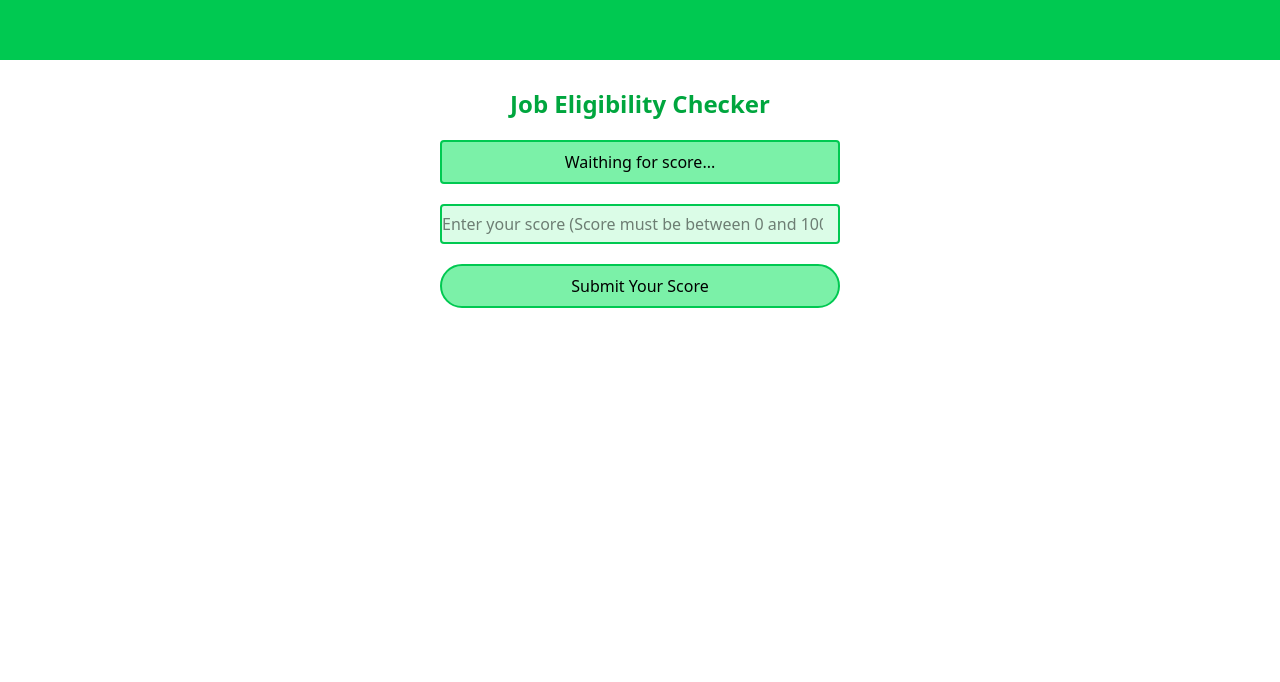
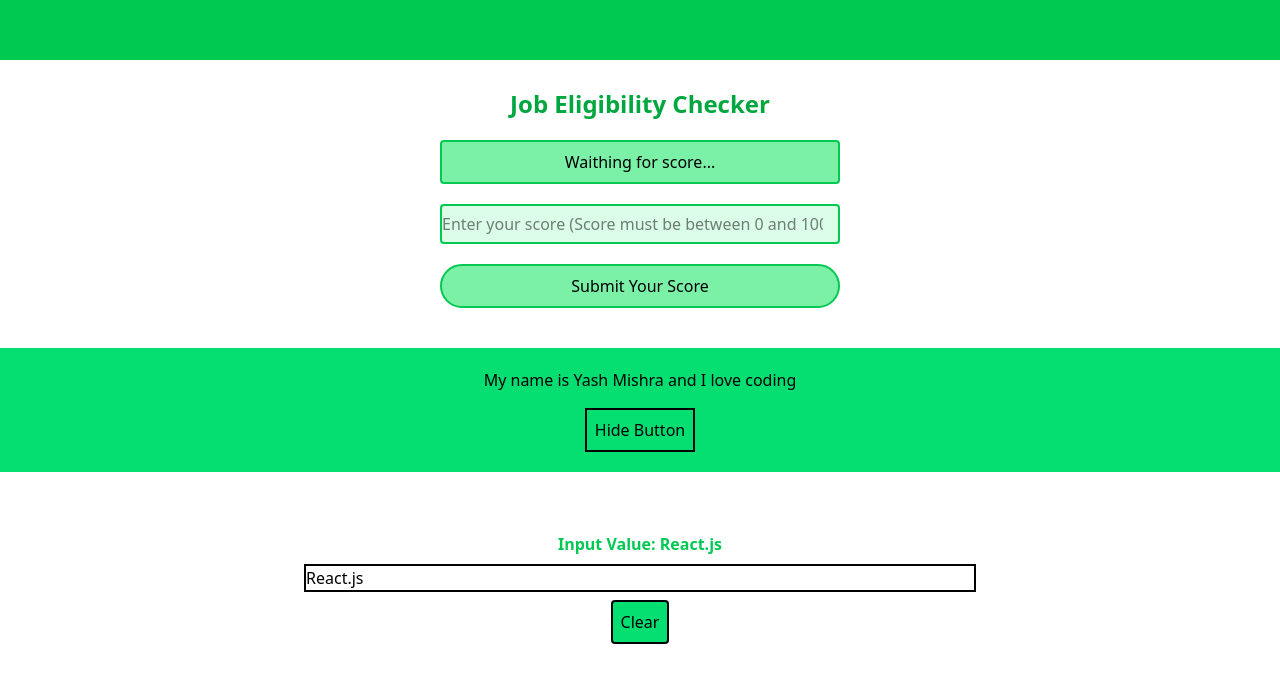
Before and after one commit to YashMishra0101/Interview-Preparation, a React (Vite) app in the folder react-section/react-practice-vite/: page / in a window 1280 px wide. Shown: the part 1540-2222 px from the top of the page. Before the commit the page ends 1904 px from the top, so only its background shows below. Built offline with nearby package versions, Linux system fonts and the light colour scheme.

Commit message:
Working on React

```diff
--- a/react-section/react-practice-vite/src/App.jsx
+++ b/react-section/react-practice-vite/src/App.jsx
@@ -2,6 +2,8 @@ import "./App.css";
 import Counter from "./Counter";
 import DevelopersInfo from "./DevelopersInfo";
 import RoleAssign from "./RoleAssign";
+import {Hide} from "./Hide"
+import { TakeInputValue } from "./TakeInputValue";
 
 function App() {
   return (
@@ -10,6 +12,8 @@ function App() {
         <Counter />
         <DevelopersInfo />
         <RoleAssign />
+        <Hide/>
+        <TakeInputValue/>
       </div>
     </>
   );
--- /dev/null
+++ b/react-section/react-practice-vite/src/Hide.jsx
@@ -0,0 +1,20 @@
+import { useState } from "react";
+
+export const Hide = () => {
+  const [hide, sethide] = useState(true);
+  return (
+    <>
+      <div className="flex justify-center items-center flex-col mt-10 bg-green-400 py-5">
+        <span className="mb-4">
+          {hide ? <p>My name is Yash Mishra and I love coding</p> : "🙈"}
+        </span>
+        <button
+          className="border-2 p-2 cursor-pointer"
+          onClick={() => sethide(!hide)}
+        >
+          Hide Button
+        </button>
+      </div>
+    </>
+  );
+};
--- /dev/null
+++ b/react-section/react-practice-vite/src/TakeInputValue.jsx
@@ -0,0 +1,24 @@
+import { useState } from "react";
+export const TakeInputValue = () => {
+  const [value, getValue] = useState("React.js");
+  return (
+    <>
+      <div className="flex justify-center items-center flex-col mt-10 py-5">
+        <p className="mb-2 text-green-500 font-bold">Input Value: {value}</p>
+        <input
+          type="text"
+          value={value}
+          placeholder="Enter anything"
+          onChange={(e) => getValue(e.target.value)}
+          className="border-2 w-2xl"
+        />
+        <button
+          onClick={() => getValue("")}
+          className="border-2 cursor-pointer p-2 bg-green-400 mt-2 rounded-sm"
+        >
+          Clear
+        </button>
+      </div>
+    </>
+  );
+};
```
